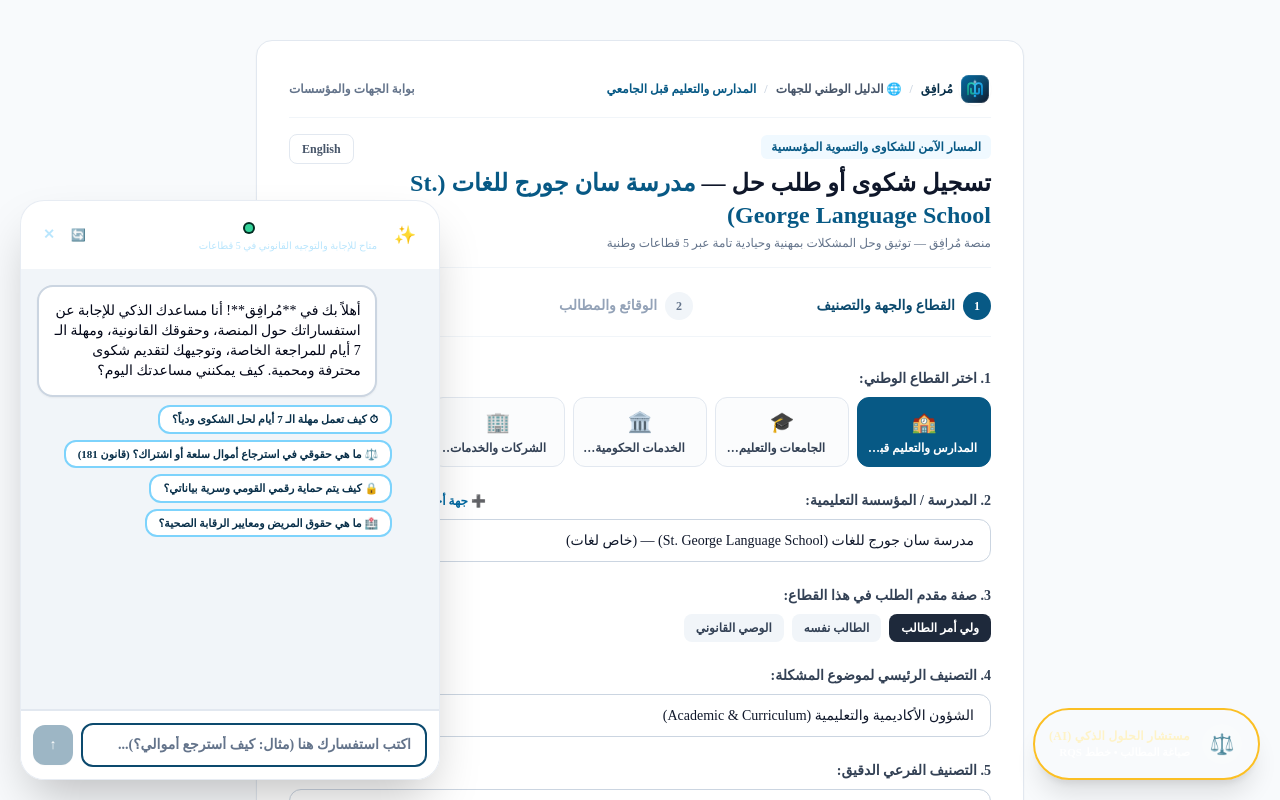
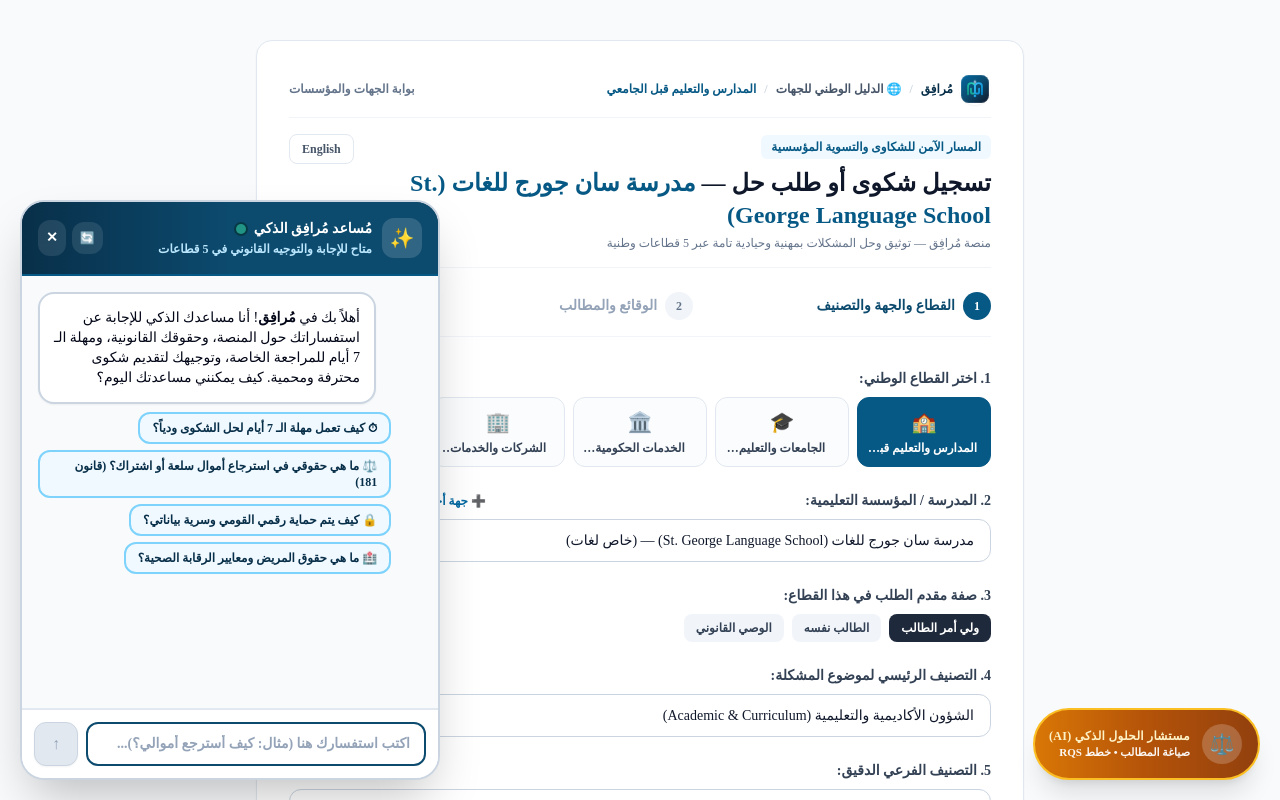
Before and after one commit to am21951691-cloud/Murafiq, a Next.js app: page /cases/new in a window 1280 px wide. Both pictures are taken after a click on the button "افتح مساعد مُرافِق الذكي". Shown: the top 800 px of the page. Built offline with nearby package versions, Linux system fonts and the light colour scheme.

Commit message:
fix(ui): resolve contrast and color issues across Chatbot and AI Assistant layouts

```diff
--- a/components/ai/GlobalSolutionAdvisor.tsx
+++ b/components/ai/GlobalSolutionAdvisor.tsx
@@ -105,7 +105,7 @@ export function GlobalSolutionAdvisor() {
           <button
             type="button"
             onClick={() => setIsOpen(true)}
-            className="group flex items-center gap-3 rounded-full bg-linear-to-r from-amber-600 via-amber-700 to-amber-800 p-3.5 pr-4 text-white shadow-xl hover:shadow-2xl hover:scale-105 active:scale-95 transition-all duration-300 border-2 border-amber-400"
+            className="group flex items-center gap-3 rounded-full bg-amber-600 bg-gradient-to-r from-amber-600 via-amber-700 to-amber-800 p-3.5 pr-4 text-white shadow-xl hover:shadow-2xl hover:scale-105 active:scale-95 transition-all duration-300 border-2 border-amber-400"
             aria-label="افتح مستشار الحلول القانونية والخطط"
           >
             <div className="flex h-10 w-10 items-center justify-center rounded-full bg-white/20 text-xl backdrop-blur-xs">
@@ -160,17 +160,17 @@ export function GlobalSolutionAdvisor() {
             </div>
 
             {/* Mode Switcher Tabs */}
-            <div className="mb-6 grid grid-cols-2 gap-2 rounded-2xl bg-slate-100 p-1.5 border border-slate-300">
+            <div className="mb-6 grid grid-cols-2 gap-2 rounded-2xl bg-slate-100 p-1.5 border-2 border-slate-200">
               <button
                 type="button"
                 onClick={() => {
                   setMode("CITIZEN_OUTCOME");
                   handleReset();
                 }}
-                className={`flex items-center justify-center gap-2 rounded-xl py-2.5 text-xs font-black transition ${
+                className={`flex items-center justify-center gap-2 rounded-xl py-2.5 text-xs font-black transition border-2 ${
                   isCitizen
-                    ? "bg-amber-600 text-white shadow-sm"
-                    : "text-slate-800 hover:bg-slate-200"
+                    ? "bg-amber-600 text-white shadow-sm border-amber-600"
+                    : "bg-white text-slate-800 hover:bg-slate-50 border-slate-200"
                 }`}
               >
                 <span>👤</span>
@@ -183,14 +183,14 @@ export function GlobalSolutionAdvisor() {
                   setMode("INSTITUTION_ACTION_PLAN");
                   handleReset();
                 }}
-                className={`flex items-center justify-center gap-2 rounded-xl py-2.5 text-xs font-black transition ${
+                className={`flex items-center justify-center gap-2 rounded-xl py-2.5 text-xs font-black transition border-2 ${
                   !isCitizen
-                    ? "bg-sky-800 text-white shadow-sm"
-                    : "text-slate-800 hover:bg-slate-200"
+                    ? "bg-sky-900 text-white shadow-sm border-sky-900"
+                    : "bg-white text-slate-800 hover:bg-slate-50 border-slate-200"
                 }`}
               >
                 <span>🏛️</span>
-                <span>المؤسسة والجهة (خطة معالجة RQS $\ge 90$)</span>
+                <span>المؤسسة والجهة (خطة معالجة RQS ≥ 90)</span>
               </button>
             </div>
 
@@ -199,7 +199,7 @@ export function GlobalSolutionAdvisor() {
               <div className="grid grid-cols-1 sm:grid-cols-2 gap-4">
                 {/* Sector Selector */}
                 <div>
-                  <label className="block text-xs font-black text-slate-900 mb-1.5">
+                  <label className="block text-xs font-black text-slate-950 mb-1.5">
                     1. القطاع المعني:
                   </label>
                   <select
@@ -217,7 +217,7 @@ export function GlobalSolutionAdvisor() {
 
                 {/* Entity Name (Optional) */}
                 <div>
-                  <label className="block text-xs font-black text-slate-900 mb-1.5">
+                  <label className="block text-xs font-black text-slate-950 mb-1.5">
                     2. اسم الجهة أو المؤسسة المشكو ضدها (اختياري):
                   </label>
                   <input
@@ -225,14 +225,14 @@ export function GlobalSolutionAdvisor() {
                     value={entityName}
                     onChange={(e) => setEntityName(e.target.value)}
                     placeholder="مثال: مدرسة الأمل، شركة اتصالات، مستشفى السلام..."
-                    className="w-full rounded-xl border-2 border-slate-300 bg-white px-3.5 py-2.5 text-xs font-bold text-slate-950 placeholder:text-slate-500 focus:border-amber-600 focus:outline-none"
+                    className="w-full rounded-xl border-2 border-slate-300 bg-white px-3.5 py-2.5 text-xs font-bold text-slate-950 placeholder:text-slate-400 focus:border-amber-600 focus:outline-none"
                   />
                 </div>
               </div>
 
               {/* Dispute Description */}
               <div>
-                <label className="block text-xs font-black text-slate-900 mb-1.5">
+                <label className="block text-xs font-black text-slate-950 mb-1.5">
                   {isCitizen
                     ? "3. اشرح ما حدث معك وما هو الضرر الذي تعرضت له:"
                     : "3. ملخص الشكوى الواردة إلى إدارتكم لبناء خطة المعالجة:"}
@@ -246,7 +246,7 @@ export function GlobalSolutionAdvisor() {
                       ? "مثال: اشتريت هاتف وظهر به عيب مصنعي في الشاشة خلال 10 أيام من الشراء ورفضت الشركة الاسترجاع، أو تم فرض زيادة مصروفات على ابني بالمدرسة بالمخالفة للائحة..."
                       : "مثال: تقدم ولي أمر بشكوى عن تأخر الحافلة المدرسية والتعدي اللفظي من المشرف، ونريد صياغة خطة معالجة متدرجة تضمن محاسبة المقصر وتفادي تكرار الخطأ..."
                   }
-                  className="w-full rounded-2xl border-2 border-slate-300 bg-white p-3.5 text-xs sm:text-sm font-medium text-slate-950 placeholder:text-slate-500 focus:border-amber-600 focus:outline-none leading-relaxed"
+                  className="w-full rounded-2xl border-2 border-slate-300 bg-white p-3.5 text-xs sm:text-sm font-medium text-slate-950 placeholder:text-slate-400 focus:border-amber-600 focus:outline-none leading-relaxed"
                 />
               </div>
 
@@ -255,7 +255,7 @@ export function GlobalSolutionAdvisor() {
                 <button
                   type="button"
                   onClick={handleReset}
-                  className="rounded-xl border-2 border-slate-300 px-4 py-2 text-xs font-bold text-slate-700 hover:bg-slate-100 transition"
+                  className="rounded-xl border-2 border-slate-300 bg-slate-100 hover:bg-slate-200 px-4 py-2.5 text-xs font-bold text-slate-800 transition"
                 >
                   إعادة ضبط
                 </button>
@@ -263,10 +263,10 @@ export function GlobalSolutionAdvisor() {
                 <button
                   type="submit"
                   disabled={isLoading}
-                  className="rounded-xl bg-linear-to-r from-amber-600 to-amber-700 px-6 py-2.5 text-xs font-black text-white shadow-md hover:from-amber-700 hover:to-amber-800 disabled:opacity-50 transition flex items-center gap-2"
+                  className="rounded-xl bg-amber-600 bg-gradient-to-r from-amber-600 to-amber-700 px-6 py-2.5 text-xs sm:text-sm font-black text-white shadow-md hover:bg-amber-700 hover:from-amber-700 hover:to-amber-800 disabled:opacity-50 transition flex items-center gap-2 border-2 border-amber-500"
                 >
                   <span>✨</span>
-                  <span>{isLoading ? "جاري التحليل واستخراج الحل..." : "تحليل وصياغة الحل الذكي"}</span>
+                  <span>{isLoading ? "جاري التحليل واستخراج الحل..." : "تحليل وصياغة الحل بالذكاء الاصطناعي"}</span>
                 </button>
               </div>
             </form>
@@ -440,7 +440,7 @@ export function GlobalSolutionAdvisor() {
               <button
                 type="button"
                 onClick={() => setIsOpen(false)}
-                className="rounded-xl border-2 border-slate-300 px-6 py-2 text-xs font-black text-slate-800 hover:bg-slate-100 transition"
+                className="rounded-xl border-2 border-slate-300 bg-slate-100 hover:bg-slate-200 px-6 py-2.5 text-xs font-black text-slate-900 transition shadow-2xs"
               >
                 إغلاق النافذة
               </button>
--- a/components/ai/HomeAiCallout.tsx
+++ b/components/ai/HomeAiCallout.tsx
@@ -17,7 +17,7 @@ export function HomeAiCallout() {
 
   return (
     <section className="mx-auto max-w-7xl px-4 py-8 sm:px-6 font-arabic" dir="rtl">
-      <div className="rounded-3xl border-2 border-slate-300 bg-linear-to-b from-slate-100 to-slate-200/80 p-6 sm:p-8 shadow-sm">
+      <div className="rounded-3xl border-2 border-slate-300 bg-slate-100 bg-gradient-to-b from-slate-100 to-slate-200/80 p-6 sm:p-8 shadow-sm">
         <div className="flex flex-col md:flex-row md:items-center justify-between gap-4 mb-6">
           <div>
             <div className="inline-flex items-center gap-2 rounded-full bg-slate-900 text-white px-3 py-1 text-xs font-black mb-2 shadow-2xs">
@@ -108,7 +108,7 @@ export function HomeAiCallout() {
               </div>
 
               <p className="text-xs sm:text-sm font-bold text-slate-800 leading-relaxed mb-4">
-                أداة متقدمة لصياغة المطالب العادلة للمواطنين والمستهلكين، أو بناء خطط عمل ثلاثية المراحل مطابقة لمعايير الجودة المؤسسية RQS $\ge 90$.
+                أداة متقدمة لصياغة المطالب العادلة للمواطنين والمستهلكين، أو بناء خطط عمل ثلاثية المراحل مطابقة لمعايير الجودة المؤسسية RQS ≥ 90.
               </p>
 
               <div className="space-y-1.5 mb-6 text-xs font-bold text-slate-700">
--- a/components/ai/MurafiqConciergeChat.tsx
+++ b/components/ai/MurafiqConciergeChat.tsx
@@ -16,6 +16,20 @@ interface ChatMessage extends ConciergeMessage {
     label_ar: string;
     label_en: string;
   };
+}
+
+function formatMessageContent(content: string) {
+  const parts = content.split(/(\*\*.*?\*\*)/g);
+  return parts.map((part, index) => {
+    if (part.startsWith("**") && part.endsWith("**")) {
+      return (
+        <strong key={index} className="font-black">
+          {part.slice(2, -2)}
+        </strong>
+      );
+    }
+    return part;
+  });
 }
 
 export function MurafiqConciergeChat() {
@@ -132,11 +146,11 @@ export function MurafiqConciergeChat() {
           <button
             type="button"
             onClick={() => setIsOpen(true)}
-            className="group flex items-center gap-3 rounded-full bg-linear-to-r from-sky-900 to-sky-800 p-3.5 pr-4 text-white shadow-xl hover:shadow-2xl hover:scale-105 active:scale-95 transition-all duration-300 border border-sky-700/50"
+            className="group flex items-center gap-3 rounded-full bg-sky-900 bg-gradient-to-r from-sky-900 to-sky-800 p-3.5 pr-4 text-white shadow-xl hover:shadow-2xl hover:scale-105 active:scale-95 transition-all duration-300 border-2 border-sky-600"
             aria-label="افتح مساعد مُرافِق الذكي"
           >
             <div className="relative flex items-center justify-center">
-              <span className="flex h-10 w-10 items-center justify-center rounded-full bg-white/10 backdrop-blur-xs text-xl">
+              <span className="flex h-10 w-10 items-center justify-center rounded-full bg-white/20 backdrop-blur-xs text-xl">
                 ✨
               </span>
               {hasUnread && (
@@ -151,7 +165,7 @@ export function MurafiqConciergeChat() {
               <div className="text-xs font-black tracking-wide text-amber-300">
                 مُساعد مُرافِق الذكي
               </div>
-              <div className="text-[11px] text-sky-100 font-medium opacity-90">
+              <div className="text-[11px] text-sky-100 font-bold opacity-95">
                 استفسار فوري • توجيه قانوني
               </div>
             </div>
@@ -163,31 +177,31 @@ export function MurafiqConciergeChat() {
       {isOpen && (
         <div
           dir="rtl"
-          className="fixed bottom-5 left-5 z-50 flex flex-col w-[94vw] sm:w-[420px] h-[580px] max-h-[85vh] rounded-3xl border border-slate-200/80 bg-white/95 shadow-2xl backdrop-blur-md overflow-hidden font-arabic transition-all duration-300 animate-in fade-in slide-in-from-bottom-5"
+          className="fixed bottom-5 left-5 z-50 flex flex-col w-[94vw] sm:w-[420px] h-[580px] max-h-[85vh] rounded-3xl border-2 border-slate-300 bg-white shadow-2xl overflow-hidden font-arabic transition-all duration-300 animate-in fade-in slide-in-from-bottom-5"
         >
           {/* Header */}
-          <div className="flex items-center justify-between bg-linear-to-r from-sky-950 via-sky-900 to-sky-850 p-4 text-white">
+          <div className="flex items-center justify-between bg-sky-950 bg-gradient-to-r from-sky-950 via-sky-900 to-sky-900 p-4 text-white shadow-md border-b-2 border-sky-800">
             <div className="flex items-center gap-2.5">
-              <div className="flex h-9 w-9 items-center justify-center rounded-xl bg-white/10 text-lg shadow-xs">
+              <div className="flex h-10 w-10 items-center justify-center rounded-xl bg-white/15 text-xl shadow-xs">
                 ✨
               </div>
               <div>
-                <div className="flex items-center gap-1.5">
-                  <h3 className="text-sm font-bold">مُساعد مُرافِق الذكي</h3>
-                  <span className="flex h-2 w-2 rounded-full bg-emerald-400 ring-2 ring-emerald-950" />
+                <div className="flex items-center gap-2">
+                  <h3 className="text-sm font-black text-white">مُساعد مُرافِق الذكي</h3>
+                  <span className="flex h-2.5 w-2.5 rounded-full bg-emerald-400 ring-2 ring-emerald-950 animate-pulse" />
                 </div>
-                <p className="text-[10px] text-sky-200">
+                <p className="text-xs font-bold text-sky-200 mt-0.5">
                   متاح للإجابة والتوجيه القانوني في 5 قطاعات
                 </p>
               </div>
             </div>
 
-            <div className="flex items-center gap-1 text-sky-200">
+            <div className="flex items-center gap-1.5 text-white">
               <button
                 type="button"
                 onClick={clearChat}
                 title="بدء محادثة جديدة"
-                className="rounded-lg p-1.5 hover:bg-white/10 hover:text-white transition text-xs"
+                className="rounded-xl bg-white/10 p-2 hover:bg-white/20 hover:text-white transition text-xs font-bold"
               >
                 🔄
               </button>
@@ -195,7 +209,7 @@ export function MurafiqConciergeChat() {
                 type="button"
                 onClick={() => setIsOpen(false)}
                 title="إغلاق النافذة"
-                className="rounded-lg p-1.5 hover:bg-white/10 hover:text-white transition text-sm font-bold"
+                className="rounded-xl bg-white/10 p-2 hover:bg-white/20 hover:text-white transition text-sm font-black"
               >
                 ✕
               </button>
@@ -203,7 +217,7 @@ export function MurafiqConciergeChat() {
           </div>
 
           {/* Messages Body */}
-          <div className="flex-1 overflow-y-auto p-4 space-y-3.5 bg-slate-100">
+          <div className="flex-1 overflow-y-auto p-4 space-y-3.5 bg-slate-50">
             {messages.map((m) => {
               const isUser = m.role === "user";
               return (
@@ -214,11 +228,11 @@ export function MurafiqConciergeChat() {
                   <div
                     className={`max-w-[88%] rounded-2xl p-3.5 text-xs sm:text-sm leading-relaxed ${
                       isUser
-                        ? "bg-sky-900 text-white font-medium rounded-br-xs shadow-xs"
+                        ? "bg-sky-900 text-white font-bold rounded-br-xs shadow-xs"
                         : "bg-white text-slate-950 font-medium rounded-bl-xs border-2 border-slate-300 shadow-sm"
                     }`}
                   >
-                    <div className="whitespace-pre-wrap">{m.content}</div>
+                    <div className="whitespace-pre-wrap">{formatMessageContent(m.content)}</div>
 
                     {/* Direct Link Button if provided by assistant */}
                     {m.directLink && (
@@ -242,7 +256,7 @@ export function MurafiqConciergeChat() {
                           key={idx}
                           type="button"
                           onClick={() => handleSend(s)}
-                          className="rounded-xl border-2 border-sky-300 bg-white px-3 py-1 text-[11px] font-bold text-sky-950 hover:bg-sky-50 hover:border-sky-500 transition text-right shadow-2xs"
+                          className="rounded-xl border-2 border-sky-300 bg-sky-50 px-3 py-1.5 text-xs font-bold text-sky-950 hover:bg-sky-100 hover:border-sky-500 transition text-right shadow-2xs"
                         >
                           {s}
                         </button>
@@ -281,12 +295,12 @@ export function MurafiqConciergeChat() {
               onChange={(e) => setInput(e.target.value)}
               placeholder="اكتب استفسارك هنا (مثال: كيف أسترجع أموالي؟)..."
               disabled={isLoading}
-              className="flex-1 rounded-xl border-2 border-slate-300 px-3.5 py-2.5 text-xs sm:text-sm font-bold text-slate-950 placeholder:text-slate-500 focus:border-sky-900 focus:outline-none bg-white"
+              className="flex-1 rounded-xl border-2 border-slate-300 px-3.5 py-2.5 text-xs sm:text-sm font-bold text-slate-950 placeholder:text-slate-400 focus:border-sky-900 focus:outline-none bg-white"
             />
             <button
               type="submit"
               disabled={!input.trim() || isLoading}
-              className="flex h-10 w-10 items-center justify-center rounded-xl bg-sky-900 text-white font-black hover:bg-sky-950 disabled:opacity-40 transition shadow-sm text-sm"
+              className="flex h-11 w-11 items-center justify-center rounded-xl bg-sky-900 text-white font-black hover:bg-sky-950 disabled:bg-slate-200 disabled:text-slate-400 disabled:border disabled:border-slate-300 transition shadow-sm text-base"
               aria-label="إرسال السؤال"
             >
               ↑
--- a/components/ai/SolutionAdvisorModal.tsx
+++ b/components/ai/SolutionAdvisorModal.tsx
@@ -108,13 +108,13 @@ export function SolutionAdvisorWidget({
         type="button"
         onClick={handleFetchAdvice}
         disabled={isCitizen && (!description || description.trim().length < 20)}
-        className="inline-flex items-center gap-2 rounded-xl bg-linear-to-r from-amber-500 to-amber-600 px-4 py-2 text-xs font-bold text-white shadow-xs hover:from-amber-600 hover:to-amber-700 disabled:opacity-50 transition"
+        className="inline-flex items-center gap-2 rounded-xl bg-amber-600 bg-gradient-to-r from-amber-500 to-amber-600 px-4 py-2 text-xs font-black text-white shadow-xs hover:bg-amber-700 hover:from-amber-600 hover:to-amber-700 disabled:opacity-50 transition border border-amber-400"
       >
         <span>✨</span>
         <span>
           {isCitizen
             ? "اقتراح حل قانوني ومطلب عادل بالذكاء الاصطناعي"
-            : "اقتراح خطة معالجة مؤسسية ذكية (RQS-Compliant)"}
+            : "اقتراح خطة معالجة مؤسسية ذكية (RQS ≥ 90)"}
         </span>
       </button>
 
@@ -295,7 +295,7 @@ export function SolutionAdvisorWidget({
                   type="button"
                   onClick={handleApply}
                   disabled={applied}
-                  className="rounded-xl bg-linear-to-r from-emerald-600 to-teal-700 px-6 py-2.5 text-xs font-black text-white shadow-md hover:from-emerald-700 hover:to-teal-800 transition flex items-center gap-1.5"
+                  className="rounded-xl bg-emerald-600 bg-gradient-to-r from-emerald-600 to-teal-700 px-6 py-2.5 text-xs font-black text-white shadow-md hover:bg-emerald-700 hover:from-emerald-700 hover:to-teal-800 transition flex items-center gap-1.5 border border-emerald-500"
                 >
                   {applied ? (
                     <span>✓ تم التطبيق بنجاح!</span>
```
